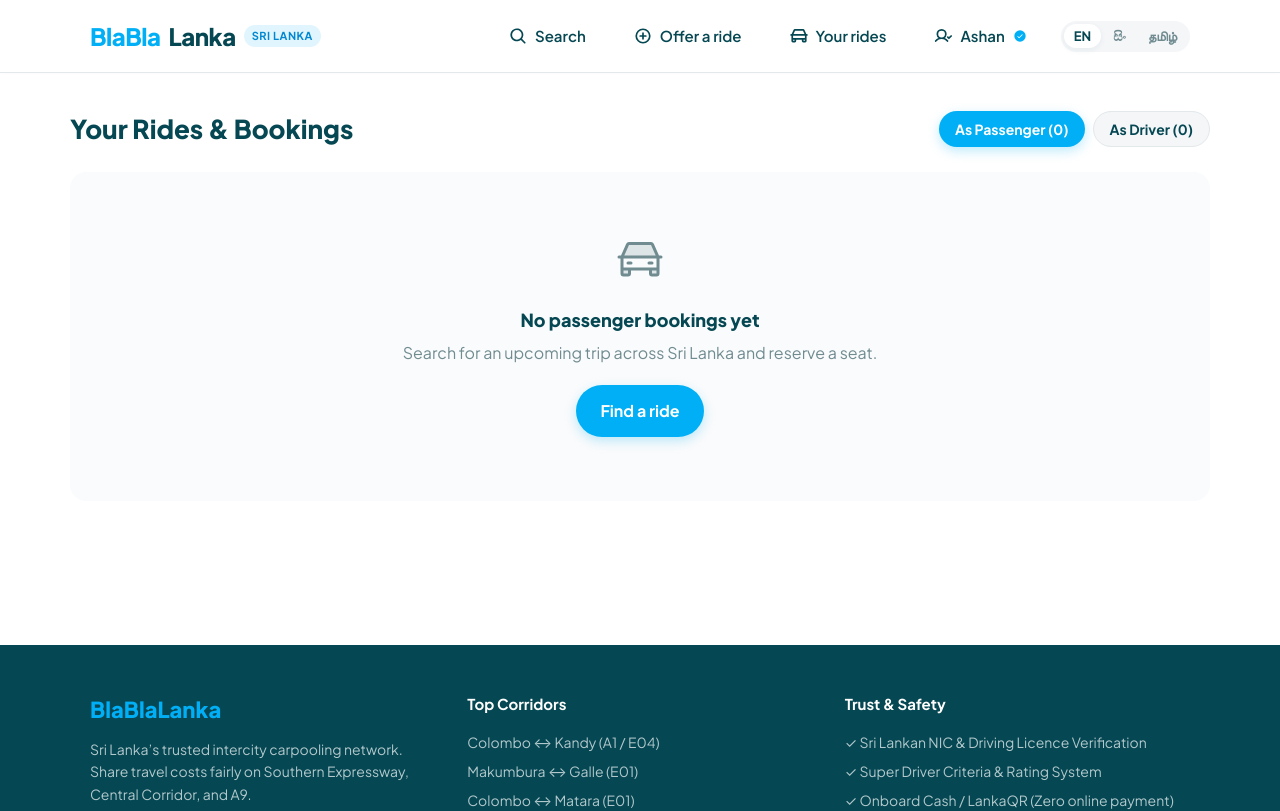
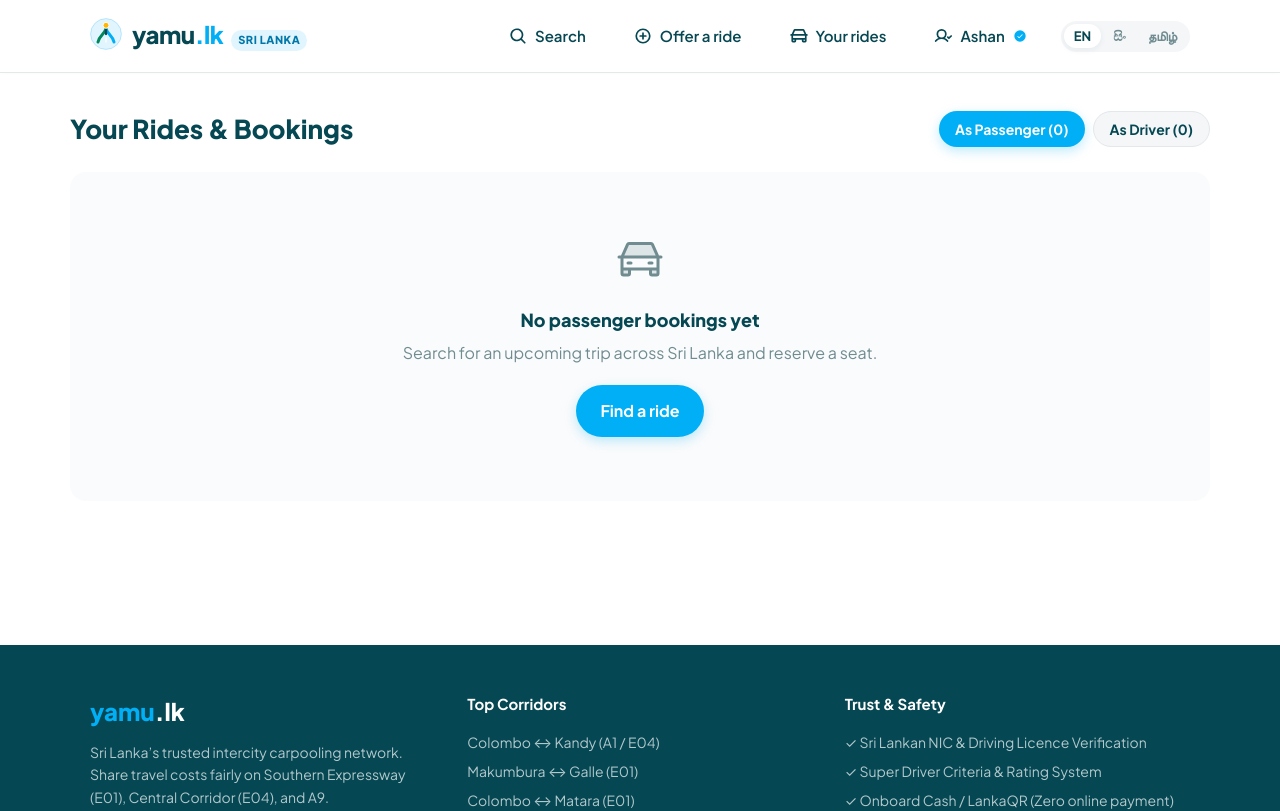
Before and after one commit to madhushanshaminda304-sketch/yamu.lk, a React (Vite) app: page /rides in a window 1280 px wide. Shown: the top 811 px of the page. Built offline with nearby package versions, Linux system fonts and the light colour scheme.

Commit message:
feat(brand): rebrand platform to Yamu (yamu.lk) with converging highway brand icon

```diff
--- a/src/App.tsx
+++ b/src/App.tsx
@@ -13,6 +13,7 @@ import { Toaster } from 'sonner';
 import { t } from './domain/i18n.ts';
 import { createMarketplaceStore } from './state/store.ts';
 import { AuthModal } from './components/AuthModal.tsx';
+import { YamuBrand } from './components/YamuLogo.tsx';
 
 import { HomeView } from './views/HomeView.tsx';
 import { SearchView } from './views/SearchView.tsx';
@@ -56,9 +57,8 @@ export default function App() {
 
       <header className="site-header">
         <div className="shell header-inner">
-          <Link to="/" className="brand" aria-label="BlaBlaLanka Home">
-            BlaBla<span className="brand-dot">Lanka</span>
-            <span className="brand-badge">Sri Lanka</span>
+          <Link to="/" style={{ textDecoration: 'none' }} aria-label="Yamu Home">
+            <YamuBrand />
           </Link>
 
           <nav className="nav-links">
@@ -145,11 +145,11 @@ export default function App() {
         <div className="shell">
           <div style={{ display: 'grid', gridTemplateColumns: 'repeat(auto-fit, minmax(220px, 1fr))', gap: '32px', marginBottom: '40px' }}>
             <div>
-              <div style={{ fontSize: '22px', fontWeight: 800, color: '#00aff5', marginBottom: '12px' }}>
-                BlaBlaLanka
+              <div style={{ fontSize: '24px', fontWeight: 900, color: '#00aff5', marginBottom: '12px' }}>
+                yamu<span style={{ color: '#ffffff' }}>.lk</span>
               </div>
               <p style={{ color: '#b2c8cc', fontSize: '14px', lineHeight: 1.6 }}>
-                Sri Lanka’s trusted intercity carpooling network. Share travel costs fairly on Southern Expressway, Central Corridor, and A9.
+                Sri Lanka’s trusted intercity carpooling network. Share travel costs fairly on Southern Expressway (E01), Central Corridor (E04), and A9.
               </p>
             </div>
             <div>
@@ -172,7 +172,7 @@ export default function App() {
             </div>
           </div>
           <div style={{ borderTop: '1px solid rgba(255,255,255,0.1)', paddingTop: '20px', fontSize: '13px', color: '#8fa5a9', display: 'flex', justifyContent: 'space-between', flexWrap: 'wrap', gap: '12px' }}>
-            <span>© {new Date().getFullYear()} BlaBlaLanka Carpooling. All rights reserved.</span>
+            <span>© {new Date().getFullYear()} Yamu.lk Carpooling. All rights reserved.</span>
             <span>Made for Sri Lanka · LKR Cost-Sharing Marketplace</span>
           </div>
         </div>
--- a/src/components/AuthModal.tsx
+++ b/src/components/AuthModal.tsx
@@ -141,7 +141,7 @@ export function AuthModal({
     }
 
     toast.success('Account created and verified!', {
-      description: 'Welcome to BlaBlaLanka.',
+      description: 'Welcome to Yamu.',
     });
     onSuccess?.();
     onClose();
@@ -161,7 +161,7 @@ export function AuthModal({
                 <DeviceMobile size={28} color="var(--bbc-blue)" weight="duotone" />
               </div>
               <h2 style={{ fontSize: '22px', fontWeight: 800, color: 'var(--bbc-navy)', marginTop: '12px' }}>
-                Sign In to BlaBlaLanka
+                Sign In to Yamu
               </h2>
               <p style={{ fontSize: '14px', color: 'var(--bbc-text-secondary)', marginTop: '6px' }}>
                 Enter your Sri Lankan mobile number to receive a secure 6-digit login code.
@@ -278,7 +278,7 @@ export function AuthModal({
                 Complete Your Profile
               </h2>
               <p style={{ fontSize: '14px', color: 'var(--bbc-text-secondary)', marginTop: '6px' }}>
-                Welcome to BlaBlaLanka! Set your name so co-travellers can identify you.
+                Welcome to Yamu! Set your name so co-travellers can identify you.
               </p>
             </div>
 
--- /dev/null
+++ b/src/components/YamuLogo.tsx
@@ -0,0 +1,84 @@
+import React from 'react';
+
+export function YamuIcon({ size = 32 }: { size?: number }) {
+  return (
+    <svg
+      width={size}
+      height={size}
+      viewBox="0 0 48 48"
+      fill="none"
+      xmlns="http://www.w3.org/2000/svg"
+      style={{ display: 'inline-block', verticalAlign: 'middle', flexShrink: 0 }}
+      aria-label="Yamu Brand Icon"
+    >
+      {/* Background soft glow circle */}
+      <circle cx="24" cy="24" r="23" fill="#e1f5fe" stroke="#b3e5fc" strokeWidth="1.5" />
+
+      {/* Driver road ribbon (left branch converging) */}
+      <path
+        d="M12 36 C14 26, 22 24, 24 16"
+        stroke="#00875a"
+        strokeWidth="4.5"
+        strokeLinecap="round"
+      />
+
+      {/* Passenger road ribbon (right branch converging into expressway) */}
+      <path
+        d="M36 36 C34 26, 26 24, 24 16"
+        stroke="#00aff5"
+        strokeWidth="4.5"
+        strokeLinecap="round"
+      />
+
+      {/* Forward Expressway stem */}
+      <path
+        d="M24 16 L24 24"
+        stroke="#054752"
+        strokeWidth="3.5"
+        strokeLinecap="round"
+      />
+
+      {/* Expressway Center Dash */}
+      <line x1="24" y1="36" x2="24" y2="30" stroke="#ffffff" strokeWidth="2" strokeLinecap="round" />
+
+      {/* Destination / Ceylon Gold Sun Apex Dot */}
+      <circle cx="24" cy="11" r="4.5" fill="#ffb703" stroke="#ffffff" strokeWidth="1.5" />
+    </svg>
+  );
+}
+
+export function YamuBrand({
+  size = 32,
+  showBadge = true,
+}: {
+  size?: number;
+  showBadge?: boolean;
+}) {
+  return (
+    <div style={{ display: 'inline-flex', alignItems: 'center', gap: '10px', textDecoration: 'none' }}>
+      <YamuIcon size={size} />
+      <div style={{ display: 'flex', alignItems: 'baseline', gap: '4px' }}>
+        <span style={{ fontSize: '24px', fontWeight: 900, color: '#054752', letterSpacing: '-0.5px' }}>
+          yamu<span style={{ color: '#00aff5' }}>.lk</span>
+        </span>
+        {showBadge && (
+          <span
+            style={{
+              fontSize: '11px',
+              fontWeight: 800,
+              background: '#e1f5fe',
+              color: '#0077a8',
+              padding: '2px 7px',
+              borderRadius: '9999px',
+              textTransform: 'uppercase',
+              letterSpacing: '0.5px',
+              marginLeft: '4px',
+            }}
+          >
+            Sri Lanka
+          </span>
+        )}
+      </div>
+    </div>
+  );
+}
--- a/src/domain/i18n.ts
+++ b/src/domain/i18n.ts
@@ -2,7 +2,8 @@ export type LocaleCode = 'en-LK' | 'si-LK' | 'ta-LK';
 
 const DICTIONARY: Record<LocaleCode, Record<string, string>> = {
   'en-LK': {
-    'brand.tagline': 'Travel anywhere in Sri Lanka together. Spend smarter.',
+    'brand.name': 'Yamu',
+    'brand.tagline': 'Ride together across Sri Lanka. Split fuel & tolls fairly.',
     'nav.search': 'Search',
     'nav.publish': 'Offer a ride',
     'nav.rides': 'Your rides',
@@ -43,7 +44,8 @@ const DICTIONARY: Record<LocaleCode, Record<string, string>> = {
     'trust.verified_id': 'Government ID Verified',
   },
   'si-LK': {
-    'brand.tagline': 'ශ්‍රී ලංකාව පුරා එකට ගමන් කරන්න. වියදම බෙදාගන්න.',
+    'brand.name': 'යමු',
+    'brand.tagline': 'ශ්‍රී ලංකාව පුරා එකටම යමු. වියදම සාධාරණව බෙදාගමු.',
     'nav.search': 'ගමනක් සොයන්න',
     'nav.publish': 'ආසනයක් පිරිනමන්න',
     'nav.rides': 'මගේ ගමන්',
@@ -84,7 +86,8 @@ const DICTIONARY: Record<LocaleCode, Record<string, string>> = {
     'trust.verified_id': 'රජයේ හැඳුනුම්පත තහවුරුයි',
   },
   'ta-LK': {
-    'brand.tagline': 'இலங்கை முழுவதும் ஒன்றாகப் பயணம் செய்யுங்கள். செலவைப் பகிர்ந்து கொள்ளுங்கள்.',
+    'brand.name': 'யமு',
+    'brand.tagline': 'இலங்கை முழுவதும் ஒன்றாகப் போவோம். செலவை நியாயமாகப் பகிர்வோம்.',
     'nav.search': 'தேடுக',
     'nav.publish': 'பயணத்தை வழங்குக',
     'nav.rides': 'எனது பயணங்கள்',
--- a/src/state/store.ts
+++ b/src/state/store.ts
@@ -128,7 +128,7 @@ export function createInitialState(): MarketplaceState {
     notifications: [
       {
         id: 'notif-welcome',
-        title: 'Welcome to BlaBlaLanka (Sri Lanka Edition)',
+        title: 'Welcome to Yamu (Sri Lanka)',
         body: 'Your Sri Lankan NIC and +94 mobile number are verified. You hold Super Driver status.',
         createdAt: new Date().toISOString(),
       },
@@ -675,7 +675,7 @@ export function createMarketplaceStore(initialState?: MarketplaceState) {
         verifiedNic: isNicValid,
         verifiedLicence: false,
         hasProfilePhoto: false,
-        bio: 'Commuter on BlaBlaLanka.',
+        bio: 'Commuter on Yamu.',
         completedRidesLast12Months: 0,
         overallRating: 5.0,
         ratingsCount: 0,
```
Also changed, not shown: index.html (+3 -2 lines), 1 other file (tests, documents, lock files or other folders).
